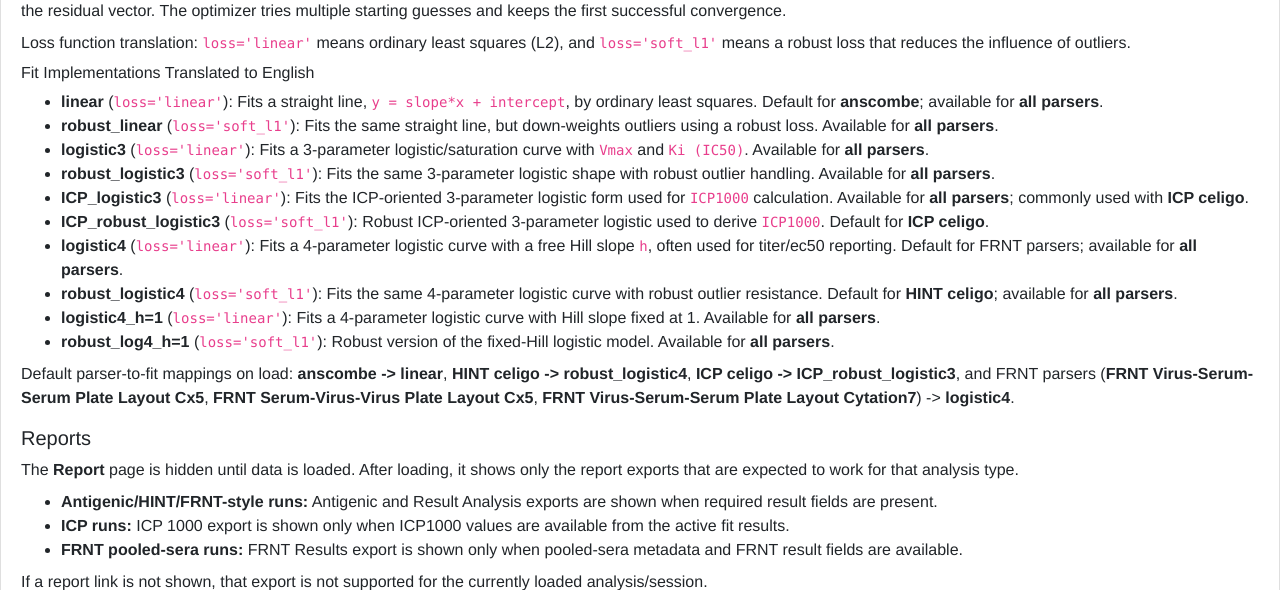
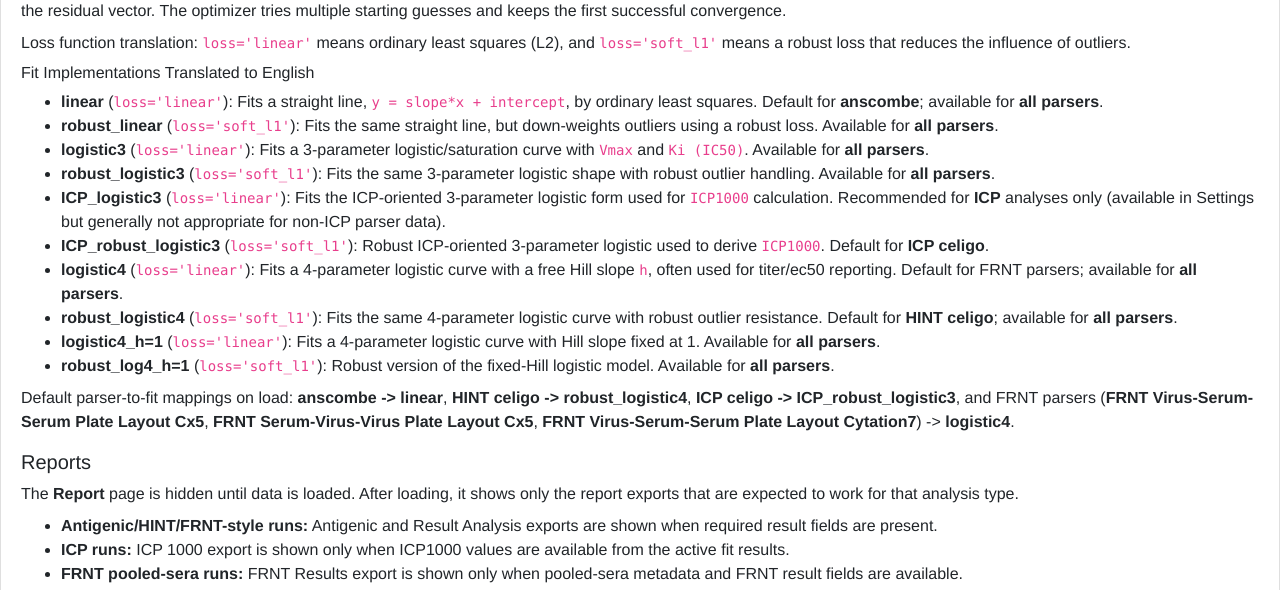
Before and after one commit to CDCgov/jaspr, a Flask app: page / in a window 1280 px wide. Shown: the part 2064-2654 px from the top of the page. Run offline with Flask 3, Linux system fonts and the light colour scheme; some libraries are stand-ins or nearby versions.

Commit message:
FLULIMS-5321 Updating instructions & settings & models

```diff
--- a/app/jaspr/templates/main.html
+++ b/app/jaspr/templates/main.html
@@ -125,7 +125,7 @@
 					<li><strong>robust_linear</strong> (<code>loss='soft_l1'</code>): Fits the same straight line, but down-weights outliers using a robust loss. Available for <strong>all parsers</strong>.</li>
 					<li><strong>logistic3</strong> (<code>loss='linear'</code>): Fits a 3-parameter logistic/saturation curve with <code>Vmax</code> and <code>Ki (IC50)</code>. Available for <strong>all parsers</strong>.</li>
 					<li><strong>robust_logistic3</strong> (<code>loss='soft_l1'</code>): Fits the same 3-parameter logistic shape with robust outlier handling. Available for <strong>all parsers</strong>.</li>
-					<li><strong>ICP_logistic3</strong> (<code>loss='linear'</code>): Fits the ICP-oriented 3-parameter logistic form used for <code>ICP1000</code> calculation. Available for <strong>all parsers</strong>; commonly used with <strong>ICP celigo</strong>.</li>
+					<li><strong>ICP_logistic3</strong> (<code>loss='linear'</code>): Fits the ICP-oriented 3-parameter logistic form used for <code>ICP1000</code> calculation. Recommended for <strong>ICP</strong> analyses only (available in Settings but generally not appropriate for non-ICP parser data).</li>
 					<li><strong>ICP_robust_logistic3</strong> (<code>loss='soft_l1'</code>): Robust ICP-oriented 3-parameter logistic used to derive <code>ICP1000</code>. Default for <strong>ICP celigo</strong>.</li>
 					<li><strong>logistic4</strong> (<code>loss='linear'</code>): Fits a 4-parameter logistic curve with a free Hill slope <code>h</code>, often used for titer/ec50 reporting. Default for FRNT parsers; available for <strong>all parsers</strong>.</li>
 					<li><strong>robust_logistic4</strong> (<code>loss='soft_l1'</code>): Fits the same 4-parameter logistic curve with robust outlier resistance. Default for <strong>HINT celigo</strong>; available for <strong>all parsers</strong>.</li>
```
